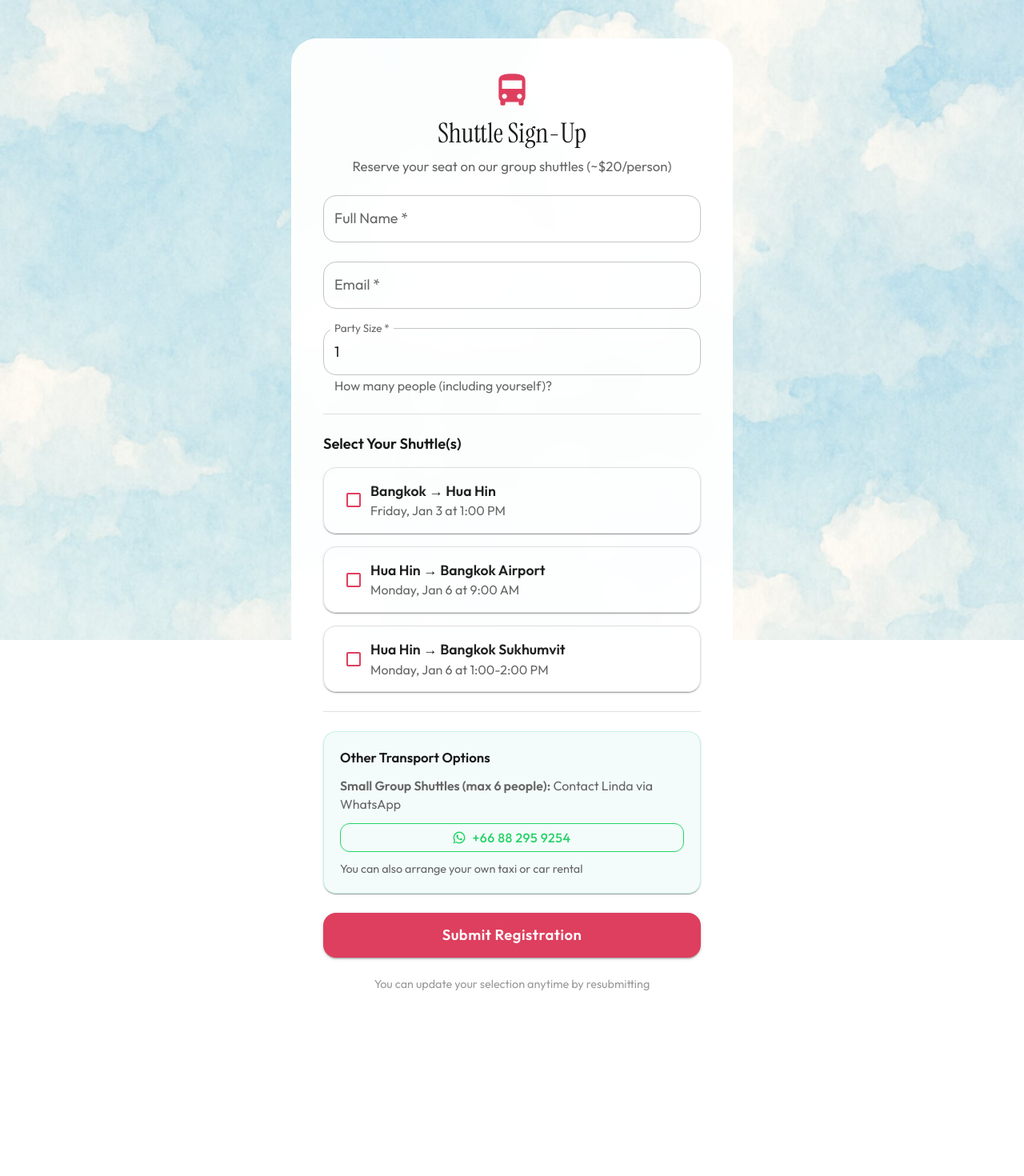
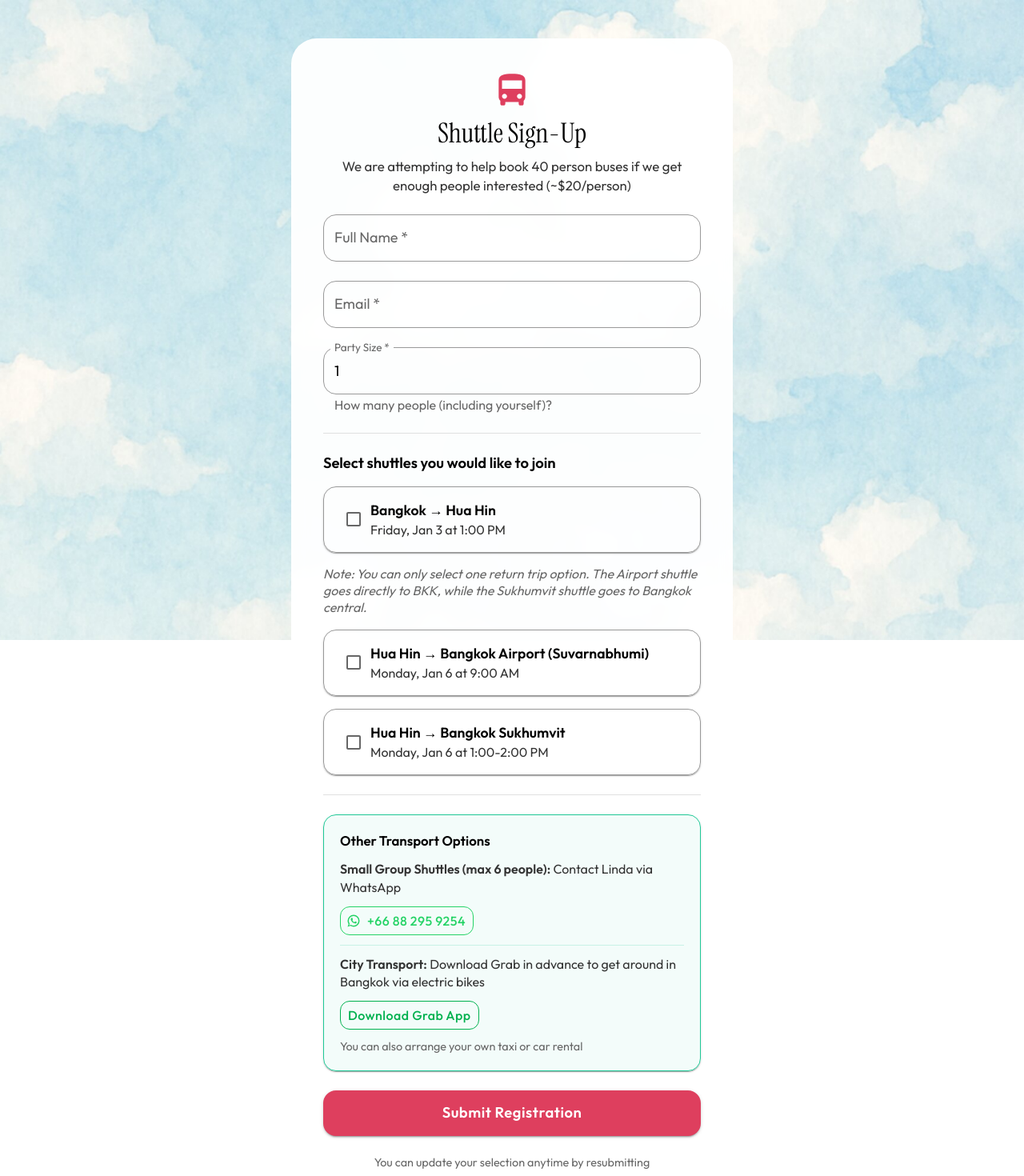
Before and after one commit to kghumaan/phera, a Next.js app: page /1/travel-form in a window 1280 px wide. Shown: the top 1470 px of the page at 80% size. Before the commit the page ends 1328 px from the top, so only its background shows below. Built offline with nearby package versions, Linux system fonts and the light colour scheme; no server answers; what @mui/material-nextjs would draw is missing.

Commit message:
travel form

```diff
--- a/app/(guest)/[weddingSlug]/travel-form/page.tsx
+++ b/app/(guest)/[weddingSlug]/travel-form/page.tsx
@@ -80,6 +80,7 @@ export default function TravelFormPage() {
       return;
     }
 
+    console.log('Starting form submission...');
     setLoading(true);
 
     try {
@@ -113,15 +114,31 @@ export default function TravelFormPage() {
       console.error('Error submitting form:', err);
       setError(err.message || 'Failed to submit. Please try again.');
     } finally {
+      console.log('Form submission finished');
       setLoading(false);
     }
   };
 
   const handleInputChange = (field: keyof TravelFormData, value: any) => {
+    // Handle mutual exclusivity for return trips
+    if (field === 'huahin_to_airport' && value === true) {
+      setFormData(prev => ({
+        ...prev,
+        huahin_to_sukhumvit: false, // Uncheck the other option
+        [field]: value,
+      }));
+    } else if (field === 'huahin_to_sukhumvit' && value === true) {
+      setFormData(prev => ({
+        ...prev,
+        huahin_to_airport: false, // Uncheck the other option
+        [field]: value,
+      }));
+    } else {
       setFormData(prev => ({
         ...prev,
         [field]: value,
       }));
+    }
 
     // Clear field error when user starts typing
     if (errors[field]) {
@@ -179,7 +196,7 @@ export default function TravelFormPage() {
                   fontFamily: 'var(--font-instrument-serif)',
                   mb: 2,
                   fontSize: { xs: '1.75rem', md: '2.125rem' },
-                  color: '#1a1a1a',
+                  color: '#000000',
                 }}
               >
                 All Set!
@@ -188,7 +205,7 @@ export default function TravelFormPage() {
                 variant="body1"
                 sx={{
                   mb: 4,
-                  color: '#666',
+                  color: '#333333',
                   fontSize: { xs: '1rem', md: '1.125rem' },
                 }}
               >
@@ -232,7 +249,7 @@ export default function TravelFormPage() {
                       fontFamily: 'var(--font-instrument-serif)',
                       mb: 1,
                       fontSize: { xs: '1.75rem', md: '2.125rem' },
-                      color: '#1a1a1a',
+                      color: '#000000',
                     }}
                   >
                     Shuttle Sign-Up
@@ -240,11 +257,11 @@ export default function TravelFormPage() {
                   <Typography
                     variant="body2"
                     sx={{
-                      color: '#666',
+                      color: '#333333',
                       fontSize: { xs: '0.95rem', md: '1.05rem' },
                     }}
                   >
-                    Reserve your seat on our group shuttles (~$20/person)
+                    We are attempting to help book 40 person buses if we get enough people interested (~$20/person)
                   </Typography>
                 </Box>
 
@@ -262,9 +279,26 @@ export default function TravelFormPage() {
                     '& .MuiOutlinedInput-root': {
                       borderRadius: '16px',
                       fontSize: { xs: '1rem', md: '1.125rem' },
+                      color: '#000000',
+                      '& fieldset': {
+                        borderColor: '#999999',
+                      },
+                      '&:hover fieldset': {
+                        borderColor: '#666666',
+                      },
+                      '&.Mui-focused fieldset': {
+                        borderColor: '#DE3F5E',
+                      },
                     },
                     '& .MuiInputLabel-root': {
                       fontSize: { xs: '1rem', md: '1.125rem' },
+                      color: '#666666',
+                      '&.Mui-focused': {
+                        color: '#DE3F5E',
+                      },
+                    },
+                    '& .MuiInputBase-input': {
+                        color: '#000000',
                     },
                   }}
                 />
@@ -284,9 +318,26 @@ export default function TravelFormPage() {
                     '& .MuiOutlinedInput-root': {
                       borderRadius: '16px',
                       fontSize: { xs: '1rem', md: '1.125rem' },
+                      color: '#000000',
+                      '& fieldset': {
+                         borderColor: '#999999',
+                      },
+                      '&:hover fieldset': {
+                        borderColor: '#666666',
+                      },
+                      '&.Mui-focused fieldset': {
+                        borderColor: '#DE3F5E',
+                      },
                     },
                     '& .MuiInputLabel-root': {
                       fontSize: { xs: '1rem', md: '1.125rem' },
+                      color: '#666666',
+                      '&.Mui-focused': {
+                        color: '#DE3F5E',
+                      },
+                    },
+                     '& .MuiInputBase-input': {
+                        color: '#000000',
                     },
                   }}
                 />
@@ -307,14 +358,34 @@ export default function TravelFormPage() {
                     '& .MuiOutlinedInput-root': {
                       borderRadius: '16px',
                       fontSize: { xs: '1rem', md: '1.125rem' },
+                      color: '#000000',
+                       '& fieldset': {
+                         borderColor: '#999999',
+                      },
+                      '&:hover fieldset': {
+                        borderColor: '#666666',
+                      },
+                      '&.Mui-focused fieldset': {
+                        borderColor: '#DE3F5E',
+                      },
                     },
                     '& .MuiInputLabel-root': {
                       fontSize: { xs: '1rem', md: '1.125rem' },
+                       color: '#666666',
+                      '&.Mui-focused': {
+                        color: '#DE3F5E',
                       },
+                    },
+                     '& .MuiInputBase-input': {
+                        color: '#000000',
+                    },
+                     '& .MuiFormHelperText-root': {
+                         color: '#666666'
+                     }
                   }}
                 />
 
-                <Divider sx={{ my: 1 }} />
+                <Divider sx={{ my: 1, borderColor: '#E0E0E0' }} />
 
                 {/* Bus Options */}
                 <Box>
@@ -323,11 +394,11 @@ export default function TravelFormPage() {
                     sx={{
                       fontWeight: 600,
                       mb: 2,
-                      color: '#1a1a1a',
+                      color: '#000000',
                       fontSize: { xs: '1.05rem', md: '1.15rem' },
                     }}
                   >
-                    Select Your Shuttle(s)
+                    Select shuttles you would like to join
                   </Typography>
 
                   <Stack spacing={2}>
@@ -338,7 +409,7 @@ export default function TravelFormPage() {
                         borderRadius: '16px',
                         border: formData.bangkok_to_huahin
                           ? '2px solid #DE3F5E'
-                          : '1px solid #E0E0E0',
+                          : '1px solid #999999',
                         bgcolor: formData.bangkok_to_huahin
                           ? alpha('#DE3F5E', 0.05)
                           : 'transparent',
@@ -358,7 +429,7 @@ export default function TravelFormPage() {
                             }
                             disabled={loading}
                             sx={{
-                              color: '#DE3F5E',
+                              color: '#666666',
                               '&.Mui-checked': {
                                 color: '#DE3F5E',
                               },
@@ -372,6 +443,7 @@ export default function TravelFormPage() {
                               sx={{
                                 fontWeight: 600,
                                 fontSize: { xs: '1rem', md: '1.1rem' },
+                                color: '#000000',
                               }}
                             >
                               Bangkok → Hua Hin
@@ -379,7 +451,7 @@ export default function TravelFormPage() {
                             <Typography
                               variant="body2"
                               sx={{
-                                color: '#666',
+                                color: '#333333',
                                 fontSize: { xs: '0.9rem', md: '1rem' },
                               }}
                             >
@@ -391,20 +463,46 @@ export default function TravelFormPage() {
                       />
                     </Paper>
 
+                    {/* Notice for Return Trips */}
+                    <Typography
+                        variant="caption"
+                        sx={{
+                            color: '#666666',
+                            fontStyle: 'italic',
+                             mt: 1,
+                             display: 'block'
+                        }}
+                    >
+                        Note: You can only select one return trip option. The Airport shuttle goes directly to BKK, while the Sukhumvit shuttle goes to Bangkok central.
+                    </Typography>
+
                     {/* Hua Hin to Airport */}
                     <Paper
                       sx={{
                         p: 2,
-                        borderRadius: '16px',
+                        borderRadius: '16px', // Reduced border radius slightly
                         border: formData.huahin_to_airport
                           ? '2px solid #DE3F5E'
-                          : '1px solid #E0E0E0',
+                          : '1px solid #999999',
                         bgcolor: formData.huahin_to_airport
                           ? alpha('#DE3F5E', 0.05)
                           : 'transparent',
-                        cursor: 'pointer',
+                         opacity: formData.huahin_to_sukhumvit ? 0.6 : 1, // Visual cue for disabled state
+                        cursor: formData.huahin_to_sukhumvit ? 'not-allowed' : 'pointer', // Cursor change
                         transition: 'all 0.2s',
+                         pointerEvents: formData.huahin_to_sukhumvit ? 'none' : 'auto',
                       }}
+                       // Only allow click if the other option is not selected OR if we are unselecting this one.
+                       // Actually, better UX: clicking selects this and unselects other automatically. The handleInputChange logic handles that.
+                       // So we can keep it clickable always and just let logic swap.
+                       // BUT user asked "only one of those should be clickable".
+                       // That implies radio button behavior visually or physically.
+                       // The logic I wrote swaps them. So both ARE clickable, just mutually exclusive.
+                       // "Make a small notice that only the first Hua Hin -> Bangkok option goes straight to the airport, the other will go to Bangkok central."
+                       // "Only one of those should be clickable" -> Use radio buttons? Or just swap logic?
+                       // Given it's checkboxes, swap logic is standard "radio-like" behavior for checkboxes.
+                       // I will make them behave like radio buttons where clicking one deselects the other.
+                       // I will NOT disable them visually so user CAN switch.
                         onClick={() =>
                             handleInputChange('huahin_to_airport', !formData.huahin_to_airport)
                           }
@@ -418,7 +516,7 @@ export default function TravelFormPage() {
                             }
                             disabled={loading}
                             sx={{
-                              color: '#DE3F5E',
+                              color: '#666666',
                               '&.Mui-checked': {
                                 color: '#DE3F5E',
                               },
@@ -432,14 +530,15 @@ export default function TravelFormPage() {
                               sx={{
                                 fontWeight: 600,
                                 fontSize: { xs: '1rem', md: '1.1rem' },
+                                color: '#000000',
                               }}
                             >
-                              Hua Hin → Bangkok Airport
+                              Hua Hin → Bangkok Airport (Suvarnabhumi)
                             </Typography>
                             <Typography
                               variant="body2"
                               sx={{
-                                color: '#666',
+                                color: '#333333',
                                 fontSize: { xs: '0.9rem', md: '1rem' },
                               }}
                             >
@@ -458,12 +557,14 @@ export default function TravelFormPage() {
                         borderRadius: '16px',
                         border: formData.huahin_to_sukhumvit
                           ? '2px solid #DE3F5E'
-                          : '1px solid #E0E0E0',
+                          : '1px solid #999999',
                         bgcolor: formData.huahin_to_sukhumvit
                           ? alpha('#DE3F5E', 0.05)
                           : 'transparent',
-                        cursor: 'pointer',
+                        // opacity: formData.huahin_to_airport ? 0.6 : 1,
+                        // cursor: formData.huahin_to_airport ? 'not-allowed' : 'pointer',
                         transition: 'all 0.2s',
+                        // pointerEvents: formData.huahin_to_airport ? 'none' : 'auto',
                       }}
                        onClick={() =>
                         handleInputChange('huahin_to_sukhumvit', !formData.huahin_to_sukhumvit)
@@ -478,7 +579,7 @@ export default function TravelFormPage() {
                             }
                             disabled={loading}
                             sx={{
-                              color: '#DE3F5E',
+                              color: '#666666',
                               '&.Mui-checked': {
                                 color: '#DE3F5E',
                               },
@@ -492,6 +593,7 @@ export default function TravelFormPage() {
                               sx={{
                                 fontWeight: 600,
                                 fontSize: { xs: '1rem', md: '1.1rem' },
+                                color: '#000000',
                               }}
                             >
                               Hua Hin → Bangkok Sukhumvit
@@ -499,7 +601,7 @@ export default function TravelFormPage() {
                             <Typography
                               variant="body2"
                               sx={{
-                                color: '#666',
+                                color: '#333333',
                                 fontSize: { xs: '0.9rem', md: '1rem' },
                               }}
                             >
@@ -519,7 +621,7 @@ export default function TravelFormPage() {
                   )}
                 </Box>
 
-                <Divider sx={{ my: 1 }} />
+                <Divider sx={{ my: 1, borderColor: '#E0E0E0' }} />
 
                 {/* Additional Options Note */}
                 <Paper
@@ -528,7 +630,7 @@ export default function TravelFormPage() {
                     borderRadius: '16px',
                     bgcolor: alpha('#20C997', 0.05),
                     border: '1px solid',
-                    borderColor: alpha('#20C997', 0.2),
+                    borderColor: '#20C997',
                   }}
                 >
                   <Stack spacing={1.5}>
@@ -536,7 +638,7 @@ export default function TravelFormPage() {
                       variant="subtitle2"
                       sx={{
                         fontWeight: 600,
-                        color: '#1a1a1a',
+                        color: '#000000',
                         fontSize: { xs: '0.95rem', md: '1.05rem' },
                       }}
                     >
@@ -545,12 +647,13 @@ export default function TravelFormPage() {
                     <Typography
                       variant="body2"
                       sx={{
-                        color: '#666',
+                        color: '#333333',
                         fontSize: { xs: '0.9rem', md: '1rem' },
                       }}
                     >
                       <strong>Small Group Shuttles (max 6 people):</strong> Contact Linda via WhatsApp
                     </Typography>
+                    <Box sx={{ display: 'flex', gap: 2, flexWrap: 'wrap' }}>
                         <Button
                           component="a"
                           href="https://wa.me/66882959254"
@@ -573,10 +676,47 @@ export default function TravelFormPage() {
                         >
                           +66 88 295 9254
                         </Button>
+                    </Box>
+                     <Divider sx={{ my: 1, borderColor: alpha('#20C997', 0.2) }} />
+
+                     <Typography
+                        variant="body2"
+                        sx={{
+                            color: '#333333',
+                             fontSize: { xs: '0.9rem', md: '1rem' },
+                        }}
+                     >
+                        <strong>City Transport:</strong> Download Grab in advance to get around in Bangkok via electric bikes
+                     </Typography>
+
+                      <Box sx={{ display: 'flex', gap: 2, flexWrap: 'wrap' }}>
+                         <Button
+                          component="a"
+                          href="https://apps.apple.com/us/app/grab-taxi-ride-food-delivery/id647268330"
+                          target="_blank"
+                          rel="noopener noreferrer"
+                          variant="outlined"
+                          size="small"
+                          sx={{
+                            borderColor: '#00B14F',
+                            color: '#00B14F',
+                            borderRadius: '12px',
+                             textTransform: 'none',
+                             fontSize: { xs: '0.9rem', md: '1rem' },
+                             '&:hover': {
+                                 borderColor: '#008a3d',
+                                 bgcolor: alpha('#00B14F', 0.05)
+                             }
+                          }}
+                        >
+                            Download Grab App
+                        </Button>
+                      </Box>
+
                     <Typography
                       variant="caption"
                       sx={{
-                        color: '#666',
+                        color: '#666666',
                         fontSize: { xs: '0.85rem', md: '0.9rem' },
                       }}
                     >
@@ -620,7 +760,7 @@ export default function TravelFormPage() {
                   variant="caption"
                   sx={{
                     textAlign: 'center',
-                    color: '#999',
+                    color: '#666666',
                     fontSize: { xs: '0.85rem', md: '0.9rem' },
                   }}
                 >
--- a/lib/supabase/types.ts
+++ b/lib/supabase/types.ts
@@ -119,6 +119,44 @@ export interface Database {
         Insert: Omit<Comment, 'id' | 'created_at'>
         Update: Partial<Comment>
       }
+      travel_bus_signups: {
+        Row: {
+          id: string
+          wedding_id: string
+          name: string
+          email: string
+          party_size: number
+          bangkok_to_huahin: boolean
+          huahin_to_airport: boolean
+          huahin_to_sukhumvit: boolean
+          created_at: string
+          updated_at: string
+        }
+        Insert: {
+          id?: string
+          wedding_id: string
+          name: string
+          email: string
+          party_size?: number
+          bangkok_to_huahin?: boolean
+          huahin_to_airport?: boolean
+          huahin_to_sukhumvit?: boolean
+          created_at?: string
+          updated_at?: string
+        }
+        Update: {
+          id?: string
+          wedding_id?: string
+          name?: string
+          email?: string
+          party_size?: number
+          bangkok_to_huahin?: boolean
+          huahin_to_airport?: boolean
+          huahin_to_sukhumvit?: boolean
+          created_at?: string
+          updated_at?: string
+        }
+      }
     }
   }
 }
```
Lines whose indentation alone changed are shown as unchanged.
